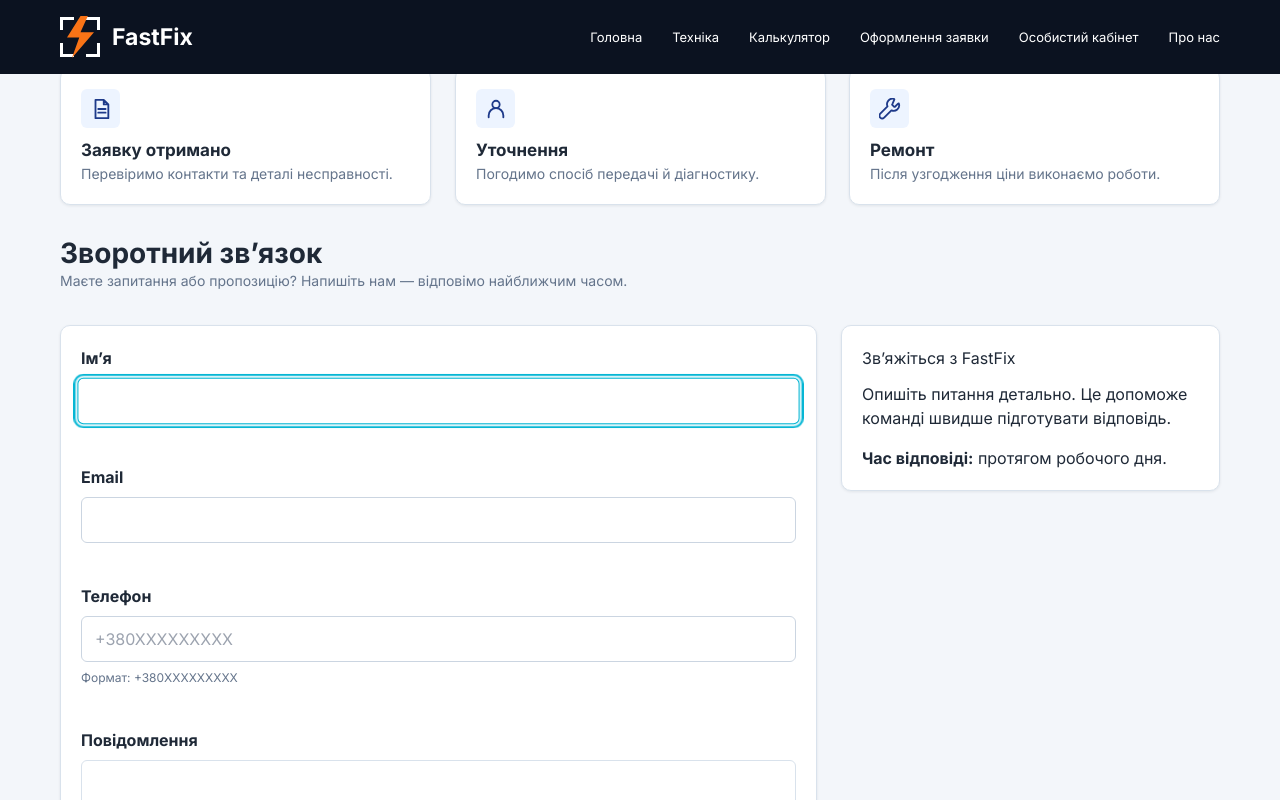
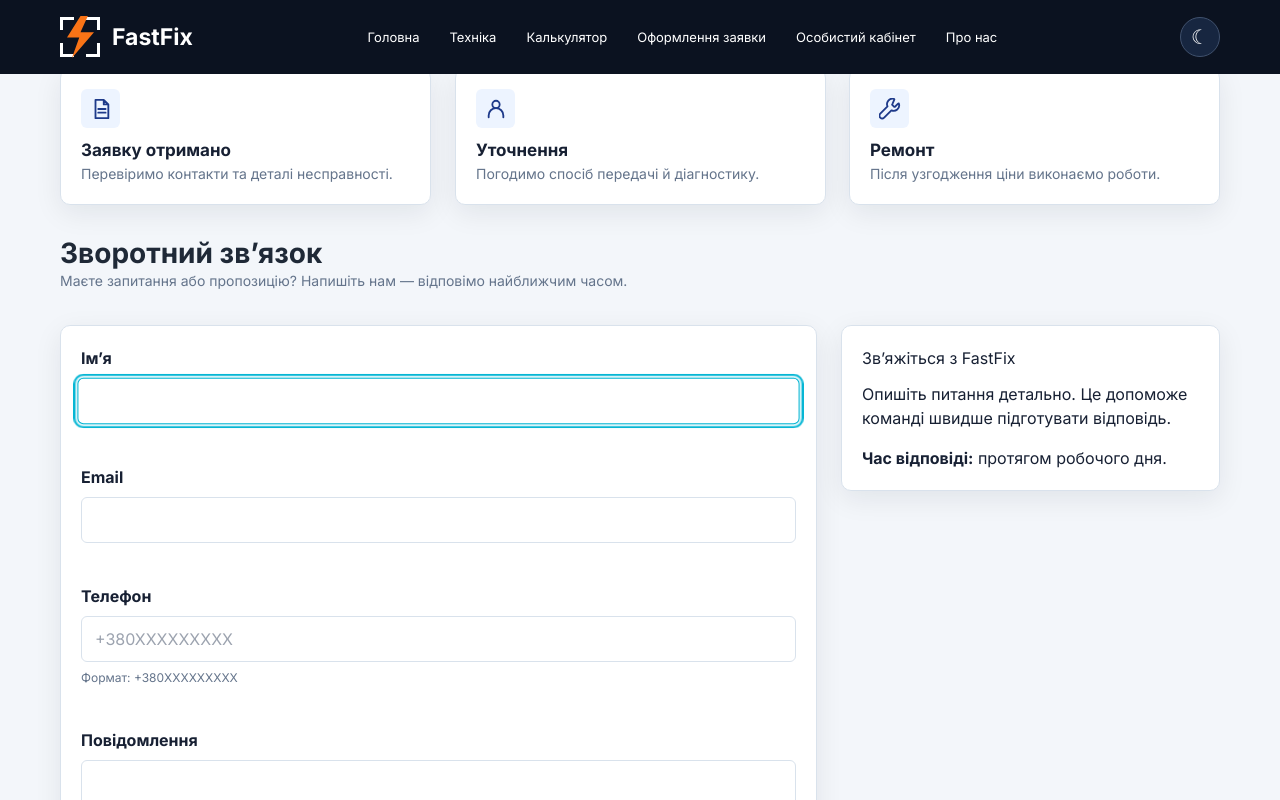
Before and after one commit to Sergiy66/FastFix, a website: page request.html in a window 1280 px wide. Both pictures are taken after a click on the button "Очистити всі поля". Shown: the part 1227-2027 px from the top of the page. Drawn offline with Linux system fonts and the light colour scheme.

Commit message:
feat: add unified light and dark themes

```diff
--- a/css/style.css
+++ b/css/style.css
@@ -615,6 +615,170 @@ body.modal-open {
   }
 }
 
+/* Unified FastFix themes. Header stays dark in both modes. */
+:root {
+  color-scheme: light;
+  --ff-bg: #f6f8fc;
+  --ff-surface: #ffffff;
+  --ff-surface-soft: #edf4ff;
+  --ff-text: #172033;
+  --ff-muted: #64748b;
+  --ff-border: #d9e2ec;
+  --ff-primary: #1e3a8a;
+  --ff-header: #0b1220;
+  --ff-shadow: 0 8px 28px rgb(15 23 42 / 0.08);
+}
+
+:root[data-theme="dark"] {
+  color-scheme: dark;
+  --ff-bg: #0b1220;
+  --ff-surface: #111c2f;
+  --ff-surface-soft: #172640;
+  --ff-text: #e7edf7;
+  --ff-muted: #a8b6ca;
+  --ff-border: #2b3b55;
+  --ff-primary: #7aa2ff;
+  --ff-shadow: 0 10px 32px rgb(0 0 0 / 0.28);
+}
+
+body {
+  color: var(--ff-text);
+  background: var(--ff-bg);
+  transition: color 180ms ease, background-color 180ms ease;
+}
+
+.site-header,
+body > header {
+  color: #fff;
+  background-color: var(--ff-header);
+}
+
+.site-footer,
+.cta-panel,
+#landing-calculator {
+  color: var(--ff-text);
+  border-color: var(--ff-border);
+  background-color: var(--ff-surface);
+}
+
+.site-footer {
+  border-top: 1px solid var(--ff-border);
+}
+
+:root[data-theme="dark"] .site-footer,
+:root[data-theme="dark"] .cta-panel {
+  color: #fff;
+  background-color: var(--ff-header);
+}
+
+.theme-toggle {
+  display: inline-grid;
+  width: 40px;
+  height: 40px;
+  flex: 0 0 40px;
+  place-items: center;
+  margin-left: auto;
+  margin-right: 10px;
+  border: 1px solid #40516d;
+  border-radius: 999px;
+  color: #fff;
+  background: #172640;
+  font-size: 20px;
+  cursor: pointer;
+}
+
+.theme-toggle:hover,
+.theme-toggle:focus-visible {
+  border-color: #06b6d4;
+  outline: 2px solid transparent;
+  background: #223553;
+}
+
+.page-card,
+.panel,
+.stats article,
+.history,
+.faq,
+.card,
+.repair-card,
+.comparison-card,
+main article,
+.feedback-modal-card,
+#landing-estimate {
+  color: var(--ff-text);
+  border-color: var(--ff-border);
+  background-color: var(--ff-surface);
+  box-shadow: var(--ff-shadow);
+}
+
+.page-card p,
+.section-heading p,
+.page-main > .page-intro p,
+.estimate p,
+.estimate small,
+.feedback-modal-card p,
+.field-hint,
+main article p {
+  color: var(--ff-muted);
+}
+
+.page-main > .page-intro {
+  color: var(--ff-text);
+}
+
+.page-card > .icon-box,
+.repair-item .status,
+main article > span:has(img) {
+  background-color: var(--ff-surface-soft);
+}
+
+.form-stack input,
+.form-stack select,
+.form-stack textarea,
+.filter-form input,
+.filter-form select,
+#landing-calculator input,
+#landing-calculator select {
+  color: var(--ff-text);
+  border-color: var(--ff-border);
+  background-color: var(--ff-surface);
+}
+
+.secondary-button {
+  color: var(--ff-primary);
+  border-color: var(--ff-primary);
+  background: var(--ff-surface);
+}
+
+.estimate strong,
+.stats strong,
+.repair-item .status {
+  color: var(--ff-primary);
+}
+
+:root[data-theme="dark"] .bg-white,
+:root[data-theme="dark"] [class*="bg-white"] {
+  background-color: var(--ff-surface);
+}
+
+:root[data-theme="dark"] .text-fastfix-text,
+:root[data-theme="dark"] .text-fastfix-primary {
+  color: var(--ff-text);
+}
+
+:root[data-theme="dark"] .text-fastfix-muted,
+:root[data-theme="dark"] [class*="text-[#5B6B82]"],
+:root[data-theme="dark"] [class*="text-[#667B98]"] {
+  color: var(--ff-muted);
+}
+
+@media (min-width: 1024px) {
+  .theme-toggle {
+    margin-left: 8px;
+    margin-right: 0;
+  }
+}
+
 @media (min-width: 768px) {
   .logo-mark {
     width: 40px;
--- a/js/app.js
+++ b/js/app.js
@@ -1,4 +1,38 @@
 document.addEventListener("DOMContentLoaded", () => {
+  const root = document.documentElement;
+  const storedTheme = localStorage.getItem("fastfix-theme");
+  const preferredTheme = window.matchMedia?.("(prefers-color-scheme: dark)").matches
+    ? "dark"
+    : "light";
+  const setTheme = (theme) => {
+    root.dataset.theme = theme;
+    const toggle = document.querySelector("[data-theme-toggle]");
+    if (toggle) {
+      toggle.setAttribute("aria-pressed", String(theme === "dark"));
+      toggle.setAttribute(
+        "aria-label",
+        theme === "dark" ? "Увімкнути світлу тему" : "Увімкнути темну тему",
+      );
+      toggle.querySelector("span").textContent = theme === "dark" ? "☀" : "☾";
+    }
+  };
+
+  const headerBar = document.querySelector(".header-bar");
+  if (headerBar) {
+    const toggle = document.createElement("button");
+    toggle.type = "button";
+    toggle.className = "theme-toggle";
+    toggle.dataset.themeToggle = "";
+    toggle.innerHTML = '<span aria-hidden="true"></span>';
+    headerBar.insertBefore(toggle, headerBar.querySelector(".mobile-menu"));
+    toggle.addEventListener("click", () => {
+      const theme = root.dataset.theme === "dark" ? "light" : "dark";
+      localStorage.setItem("fastfix-theme", theme);
+      setTheme(theme);
+    });
+  }
+  setTheme(storedTheme === "dark" || storedTheme === "light" ? storedTheme : preferredTheme);
+
   const youtubePlayer = document.querySelector("[data-youtube-player]");
   const localVideoNote = document.querySelector("[data-video-local-note]");
 
```
Also changed, not shown: calculator.html (+5 -0 lines), index.html (+4 -0 lines), tests/form-markup.test.js (added, +29 -0 lines), tests/request-validation.test.js (added, +53 -0 lines).
